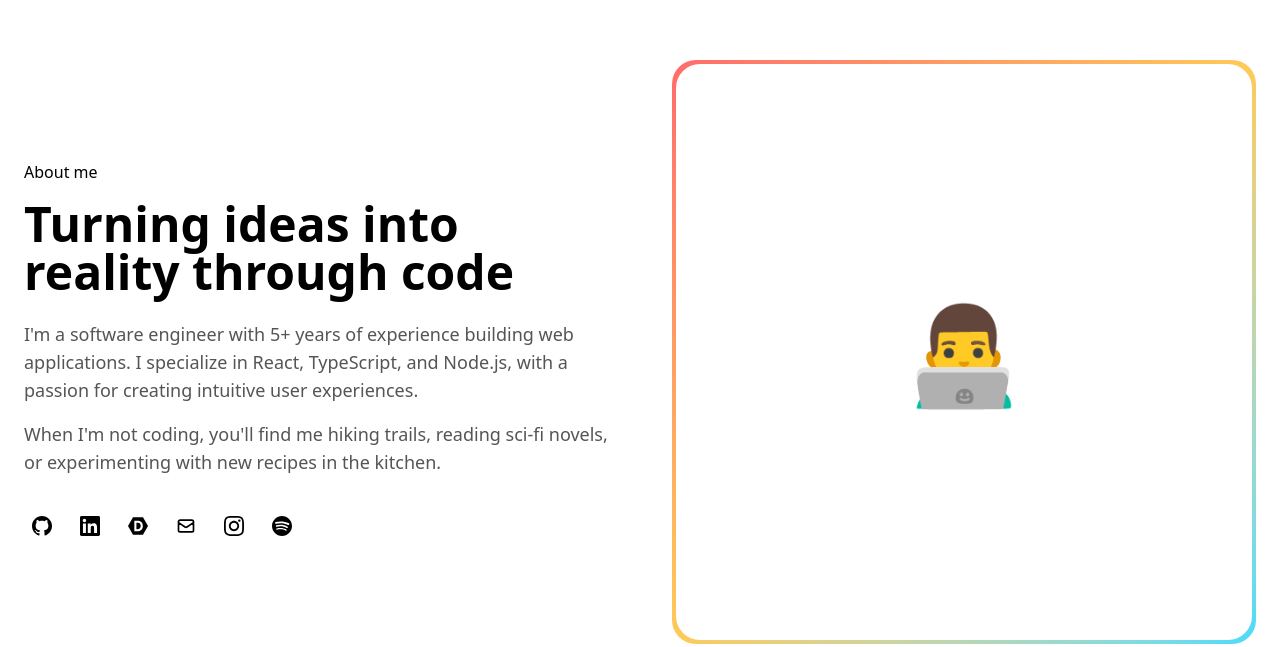
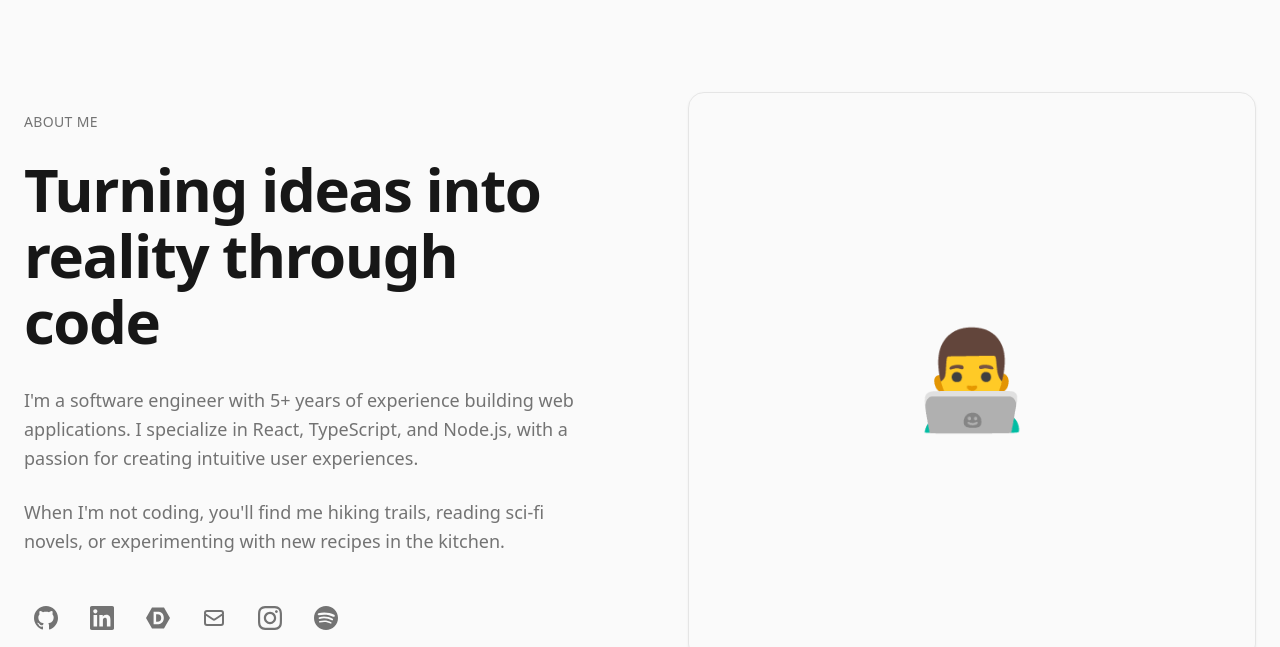
Before and after one commit to jjacobhw/web-portfolio-v4, a Next.js app: page / in a window 1280 px wide. Shown: the part 836-1483 px from the top of the page. Built offline with nearby package versions, Linux system fonts and the light colour scheme.

Commit message:
updated ui

```diff
--- a/app/experience/page.tsx
+++ b/app/experience/page.tsx
@@ -111,7 +111,6 @@ export default function Experience() {
           animate={{ opacity: 1, y: 0 }}
           transition={{ duration: 0.3 }}
         >
-          <p className="text-[var(--accent)] font-medium mb-4">My Journey</p>
           <h1 className="text-4xl md:text-5xl font-bold mb-4">Experience & Education</h1>
           <p className="text-[var(--foreground-secondary)] text-lg max-w-2xl">
             A timeline of my professional career and academic background
@@ -128,7 +127,7 @@ export default function Experience() {
           >
             <div className="flex items-center gap-3 mb-10">
               <div className="h-1 w-12 bg-gradient-to-r from-[var(--accent)] to-transparent rounded-full" />
-              <h2 className="text-3xl font-bold">Work Experience</h2>
+              <h2 className="text-3xl font-bold">Professional</h2>
             </div>
 
             <motion.div
--- a/app/globals.css
+++ b/app/globals.css
@@ -2,25 +2,33 @@
 
 :root,
 [data-theme="light"] {
-  --background: #ffffff;
-  --foreground: #000000;
-  --foreground-secondary: #555555;
-  --accent: #000000;
+  --background: #fafafa;
+  --foreground: #171717;
+  --foreground-secondary: #737373;
+  --foreground-muted: #a3a3a3;
+  --accent: #171717;
   --accent-secondary: #f5f5f5;
-  --border-color: rgba(0, 0, 0, 0.12);
-  --gradient-1: #ff6b6b;
-  --gradient-2: #feca57;
-  --gradient-3: #48dbfb;
-  --gradient-4: #ff9ff3;
+  --border-color: #e5e5e5;
+  --hover-bg: #f5f5f5;
+  --card-shadow: 0 1px 3px rgba(0, 0, 0, 0.05);
+  --card-shadow-hover: 0 4px 12px rgba(0, 0, 0, 0.08);
+  --gradient-1: #0070f3;
+  --gradient-2: #7928ca;
+  --gradient-3: #ff0080;
+  --gradient-4: #0070f3;
 }
 
 [data-theme="dark"] {
   --background: #000000;
-  --foreground: #ffffff;
-  --foreground-secondary: #aaaaaa;
+  --foreground: #ededed;
+  --foreground-secondary: #a1a1a1;
+  --foreground-muted: #737373;
   --accent: #ffffff;
-  --accent-secondary: #1a1a1a;
-  --border-color: rgba(255, 255, 255, 0.15);
+  --accent-secondary: #171717;
+  --border-color: #262626;
+  --hover-bg: #171717;
+  --card-shadow: 0 1px 3px rgba(0, 0, 0, 0.3);
+  --card-shadow-hover: 0 4px 12px rgba(0, 0, 0, 0.5);
 }
 
 @theme inline {
--- a/app/page.tsx
+++ b/app/page.tsx
@@ -32,13 +32,13 @@ export default function Home() {
         >
           <motion.p
             variants={item}
-            className="text-[var(--foreground-secondary)] text-lg mb-6"
+            className="text-[var(--foreground-secondary)] text-base mb-8 font-medium"
           >
             Hi, I&apos;m Jacob
           </motion.p>
           <motion.h1
             variants={item}
-            className="text-5xl md:text-7xl font-bold mb-8 leading-tight"
+            className="text-6xl md:text-8xl font-bold mb-8 leading-[1.1] tracking-tight"
           >
             I build{" "}
             <span className="gradient-text">digital experiences</span>
@@ -47,7 +47,7 @@ export default function Home() {
           </motion.h1>
           <motion.p
             variants={item}
-            className="text-xl text-[var(--foreground-secondary)] max-w-2xl mb-12"
+            className="text-lg md:text-xl text-[var(--foreground-secondary)] max-w-2xl mb-12 leading-relaxed"
           >
             A software engineer passionate about creating elegant solutions to
             complex problems. Currently crafting amazing products at TechCorp.
@@ -60,13 +60,13 @@ export default function Home() {
               href="/resume.pdf"
               target="_blank"
               rel="noopener noreferrer"
-              className="px-8 py-4 text-lg font-medium bg-[var(--foreground)] text-[var(--background)] rounded-xl hover:opacity-90 transition-opacity"
+              className="inline-flex items-center justify-center px-6 py-3 text-base font-medium bg-[var(--foreground)] text-[var(--background)] rounded-lg hover:opacity-90 transition-all shadow-sm hover:shadow-md"
             >
               Resume
             </a>
             <a
               href="#about"
-              className="px-8 py-4 text-lg font-medium border-2 border-[var(--border-color)] rounded-xl hover:border-[var(--foreground-secondary)] transition-colors"
+              className="inline-flex items-center justify-center px-6 py-3 text-base font-medium border border-[var(--border-color)] rounded-lg hover:bg-[var(--hover-bg)] transition-all"
             >
               Learn more
             </a>
@@ -75,22 +75,22 @@ export default function Home() {
       </section>
 
       {/* About Section */}
-      <section id="about" className="py-24">
+      <section id="about" className="py-32">
         <div className="max-w-7xl mx-auto px-6">
-          <div className="grid md:grid-cols-2 gap-16 items-center">
+          <div className="grid md:grid-cols-2 gap-24 items-center">
             <motion.div
               variants={container}
               initial="hidden"
               whileInView="show"
               viewport={{ once: true }}
             >
-              <motion.p variants={item} className="text-[var(--accent)] font-medium mb-4">
+              <motion.p variants={item} className="text-[var(--foreground-secondary)] text-sm font-medium mb-6 uppercase tracking-wide">
                 About me
               </motion.p>
-              <motion.h2 variants={item} className="text-4xl md:text-5xl font-bold mb-6">
+              <motion.h2 variants={item} className="text-4xl md:text-6xl font-bold mb-8 leading-[1.1] tracking-tight">
                 Turning ideas into reality through code
               </motion.h2>
-              <motion.div variants={item} className="space-y-4 text-lg text-[var(--foreground-secondary)]">
+              <motion.div variants={item} className="space-y-6 text-base md:text-lg text-[var(--foreground-secondary)] leading-relaxed">
                 <p>
                   I&apos;m a software engineer with 5+ years of experience building
                   web applications. I specialize in React, TypeScript, and Node.js,
@@ -101,15 +101,15 @@ export default function Home() {
                   sci-fi novels, or experimenting with new recipes in the kitchen.
                 </p>
               </motion.div>
-              <motion.div variants={item} className="flex flex-wrap gap-3 mt-8">
+              <motion.div variants={item} className="flex flex-wrap gap-3 mt-10">
                 <a
                   href="https://github.com/"
                   target="_blank"
                   rel="noopener noreferrer"
-                  className="p-2 text-[var(--foreground)] hover:opacity-70 transition-opacity"
+                  className="p-2.5 text-[var(--foreground-secondary)] hover:text-[var(--foreground)] transition-colors"
                   aria-label="GitHub"
                 >
-                  <svg className="w-5 h-5" fill="currentColor" viewBox="0 0 24 24">
+                  <svg className="w-6 h-6" fill="currentColor" viewBox="0 0 24 24">
                     <path d="M12 0c-6.626 0-12 5.373-12 12 0 5.302 3.438 9.8 8.207 11.387.599.111.793-.261.793-.577v-2.234c-3.338.726-4.033-1.416-4.033-1.416-.546-1.387-1.333-1.756-1.333-1.756-1.089-.745.083-.729.083-.729 1.205.084 1.839 1.237 1.839 1.237 1.07 1.834 2.807 1.304 3.492.997.107-.775.418-1.305.762-1.604-2.665-.305-5.467-1.334-5.467-5.931 0-1.311.469-2.381 1.236-3.221-.124-.303-.535-1.524.117-3.176 0 0 1.008-.322 3.301 1.23.957-.266 1.983-.399 3.003-.404 1.02.005 2.047.138 3.006.404 2.291-1.552 3.297-1.23 3.297-1.23.653 1.653.242 2.874.118 3.176.77.84 1.235 1.911 1.235 3.221 0 4.609-2.807 5.624-5.479 5.921.43.372.823 1.102.823 2.222v3.293c0 .319.192.694.801.576 4.765-1.589 8.199-6.086 8.199-11.386 0-6.627-5.373-12-12-12z"/>
                   </svg>
                 </a>
@@ -117,10 +117,10 @@ export default function Home() {
                   href="https://linkedin.com/in/"
                   target="_blank"
                   rel="noopener noreferrer"
-                  className="p-2 text-[var(--foreground)] hover:opacity-70 transition-opacity"
+                  className="p-2.5 text-[var(--foreground-secondary)] hover:text-[var(--foreground)] transition-colors"
                   aria-label="LinkedIn"
                 >
-                  <svg className="w-5 h-5" fill="currentColor" viewBox="0 0 24 24">
+                  <svg className="w-6 h-6" fill="currentColor" viewBox="0 0 24 24">
                     <path d="M20.447 20.452h-3.554v-5.569c0-1.328-.027-3.037-1.852-3.037-1.853 0-2.136 1.445-2.136 2.939v5.667H9.351V9h3.414v1.561h.046c.477-.9 1.637-1.85 3.37-1.85 3.601 0 4.267 2.37 4.267 5.455v6.286zM5.337 7.433c-1.144 0-2.063-.926-2.063-2.065 0-1.138.92-2.063 2.063-2.063 1.14 0 2.064.925 2.064 2.063 0 1.139-.925 2.065-2.064 2.065zm1.782 13.019H3.555V9h3.564v11.452zM22.225 0H1.771C.792 0 0 .774 0 1.729v20.542C0 23.227.792 24 1.771 24h20.451C23.2 24 24 23.227 24 22.271V1.729C24 .774 23.2 0 22.222 0h.003z"/>
                   </svg>
                 </a>
@@ -128,19 +128,19 @@ export default function Home() {
                   href="https://devpost.com/"
                   target="_blank"
                   rel="noopener noreferrer"
-                  className="p-2 text-[var(--foreground)] hover:opacity-70 transition-opacity"
+                  className="p-2.5 text-[var(--foreground-secondary)] hover:text-[var(--foreground)] transition-colors"
                   aria-label="Devpost"
                 >
-                  <svg className="w-5 h-5" fill="currentColor" viewBox="0 0 24 24">
+                  <svg className="w-6 h-6" fill="currentColor" viewBox="0 0 24 24">
                     <path d="M6.002 1.61L0 12.004 6.002 22.39h11.996L24 12.004 17.998 1.61H6.002zm1.593 4.084h3.947c3.605 0 6.276 1.695 6.276 6.31 0 4.436-3.21 6.302-6.456 6.302H7.595V5.694zm2.517 2.449v7.714h1.241c2.646 0 3.862-1.55 3.862-3.861.009-2.569-1.096-3.853-3.767-3.853h-1.336z"/>
                   </svg>
                 </a>
                 <a
                   href="mailto:hello@example.com"
-                  className="p-2 text-[var(--foreground)] hover:opacity-70 transition-opacity"
+                  className="p-2.5 text-[var(--foreground-secondary)] hover:text-[var(--foreground)] transition-colors"
                   aria-label="Email"
                 >
-                  <svg className="w-5 h-5" fill="none" viewBox="0 0 24 24" stroke="currentColor" strokeWidth={2}>
+                  <svg className="w-6 h-6" fill="none" viewBox="0 0 24 24" stroke="currentColor" strokeWidth={2}>
                     <path strokeLinecap="round" strokeLinejoin="round" d="M3 8l7.89 5.26a2 2 0 002.22 0L21 8M5 19h14a2 2 0 002-2V7a2 2 0 00-2-2H5a2 2 0 00-2 2v10a2 2 0 002 2z" />
                   </svg>
                 </a>
@@ -149,10 +149,10 @@ export default function Home() {
                   href="https://instagram.com/"
                   target="_blank"
                   rel="noopener noreferrer"
-                  className="p-2 text-[var(--foreground)] hover:opacity-70 transition-opacity"
+                  className="p-2.5 text-[var(--foreground-secondary)] hover:text-[var(--foreground)] transition-colors"
                   aria-label="Instagram"
                 >
-                  <svg className="w-5 h-5" fill="currentColor" viewBox="0 0 24 24">
+                  <svg className="w-6 h-6" fill="currentColor" viewBox="0 0 24 24">
                     <path d="M12 2.163c3.204 0 3.584.012 4.85.07 3.252.148 4.771 1.691 4.919 4.919.058 1.265.069 1.645.069 4.849 0 3.205-.012 3.584-.069 4.849-.149 3.225-1.664 4.771-4.919 4.919-1.266.058-1.644.07-4.85.07-3.204 0-3.584-.012-4.849-.07-3.26-.149-4.771-1.699-4.919-4.92-.058-1.265-.07-1.644-.07-4.849 0-3.204.013-3.583.07-4.849.149-3.227 1.664-4.771 4.919-4.919 1.266-.057 1.645-.069 4.849-.069zm0-2.163c-3.259 0-3.667.014-4.947.072-4.358.2-6.78 2.618-6.98 6.98-.059 1.281-.073 1.689-.073 4.948 0 3.259.014 3.668.072 4.948.2 4.358 2.618 6.78 6.98 6.98 1.281.058 1.689.072 4.948.072 3.259 0 3.668-.014 4.948-.072 4.354-.2 6.782-2.618 6.979-6.98.059-1.28.073-1.689.073-4.948 0-3.259-.014-3.667-.072-4.947-.196-4.354-2.617-6.78-6.979-6.98-1.281-.059-1.69-.073-4.949-.073zm0 5.838c-3.403 0-6.162 2.759-6.162 6.162s2.759 6.163 6.162 6.163 6.162-2.759 6.162-6.163c0-3.403-2.759-6.162-6.162-6.162zm0 10.162c-2.209 0-4-1.79-4-4 0-2.209 1.791-4 4-4s4 1.791 4 4c0 2.21-1.791 4-4 4zm6.406-11.845c-.796 0-1.441.645-1.441 1.44s.645 1.44 1.441 1.44c.795 0 1.439-.645 1.439-1.44s-.644-1.44-1.439-1.44z"/>
                   </svg>
                 </a>
@@ -160,10 +160,10 @@ export default function Home() {
                   href="https://open.spotify.com/user/"
                   target="_blank"
                   rel="noopener noreferrer"
-                  className="p-2 text-[var(--foreground)] hover:opacity-70 transition-opacity"
+                  className="p-2.5 text-[var(--foreground-secondary)] hover:text-[var(--foreground)] transition-colors"
                   aria-label="Spotify"
                 >
-                  <svg className="w-5 h-5" fill="currentColor" viewBox="0 0 24 24">
+                  <svg className="w-6 h-6" fill="currentColor" viewBox="0 0 24 24">
                     <path d="M12 0C5.4 0 0 5.4 0 12s5.4 12 12 12 12-5.4 12-12S18.66 0 12 0zm5.521 17.34c-.24.359-.66.48-1.021.24-2.82-1.74-6.36-2.101-10.561-1.141-.418.122-.779-.179-.899-.539-.12-.421.18-.78.54-.9 4.56-1.021 8.52-.6 11.64 1.32.42.18.479.659.301 1.02zm1.44-3.3c-.301.42-.841.6-1.262.3-3.239-1.98-8.159-2.58-11.939-1.38-.479.12-1.02-.12-1.14-.6-.12-.48.12-1.021.6-1.141C9.6 9.9 15 10.561 18.72 12.84c.361.181.54.78.241 1.2zm.12-3.36C15.24 8.4 8.82 8.16 5.16 9.301c-.6.179-1.2-.181-1.38-.721-.18-.601.18-1.2.72-1.381 4.26-1.26 11.28-1.02 15.721 1.621.539.3.719 1.02.419 1.56-.299.421-1.02.599-1.559.3z"/>
                   </svg>
                 </a>
@@ -171,15 +171,13 @@ export default function Home() {
             </motion.div>
             <motion.div
               className="relative"
-              initial={{ opacity: 0, scale: 0.9 }}
+              initial={{ opacity: 0, scale: 0.95 }}
               whileInView={{ opacity: 1, scale: 1 }}
               viewport={{ once: true }}
               transition={{ duration: 0.5, delay: 0.2 }}
             >
-              <div className="aspect-square rounded-3xl bg-gradient-to-br from-[var(--gradient-1)] via-[var(--gradient-2)] to-[var(--gradient-3)] p-1">
-                <div className="w-full h-full rounded-3xl bg-[var(--background)] flex items-center justify-center">
-                  <span className="text-8xl">👨‍💻</span>
-                </div>
+              <div className="aspect-square rounded-2xl border border-[var(--border-color)] bg-[var(--background)] flex items-center justify-center shadow-[var(--card-shadow)] hover:shadow-[var(--card-shadow-hover)] transition-shadow">
+                <span className="text-8xl">👨‍💻</span>
               </div>
             </motion.div>
           </div>
```
